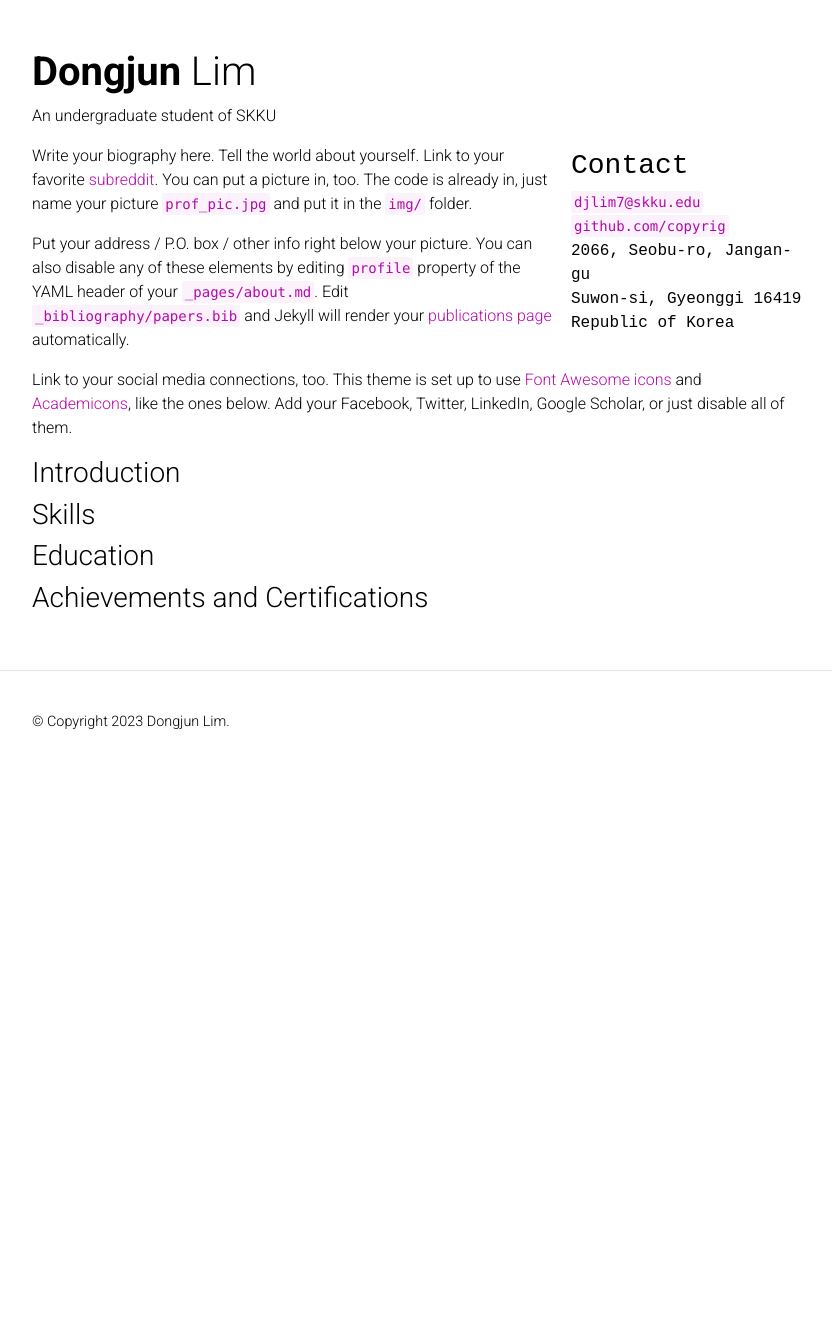
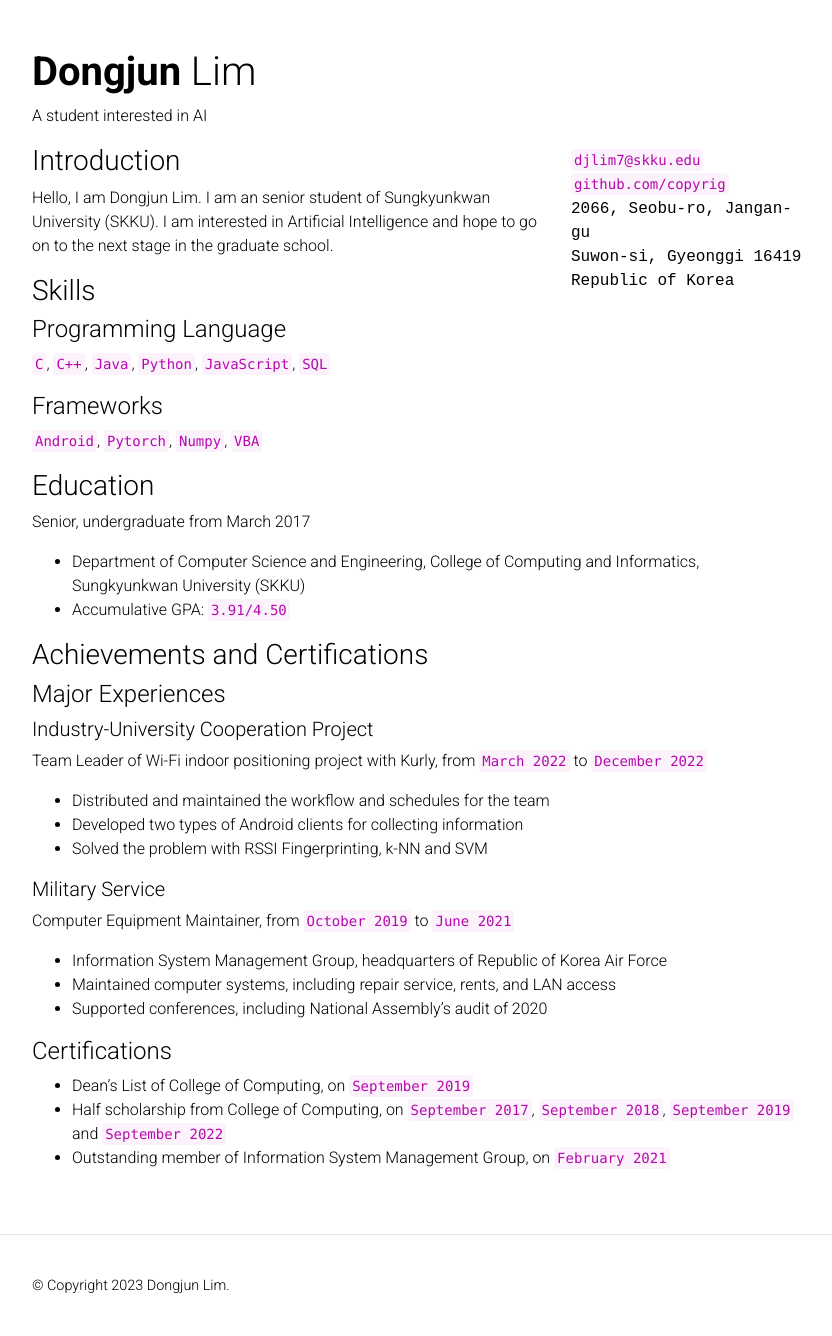
Before and after one commit to copyrig/copyrig.github.io, a Jekyll site: the page built from _pages/about.md, in a window 1280 px wide. Shown: the whole page, without its empty margins (223-1055 px from the left). Built offline with Jekyll 4.4.1, drawn with Linux system fonts in a browser that asks for light colours; comment, search, counter and statistics services are not loaded; a style sheet for code colours, icons or effects is not loaded; before the commit the page ends 900 px from its top, so only the background shows below that.

Commit message:
Add my personal info

```diff
--- a/_pages/about.md
+++ b/_pages/about.md
@@ -2,14 +2,13 @@
 layout: about
 title: about
 permalink: /
-subtitle: An undergraduate student of SKKU
+subtitle: A student interested in AI
 
 profile:
   align: right
   image: #prof_pic.jpg
   image_circular: false # crops the image to make it circular
   address: >
-    <h3>Contact</h3>
     <code class="language-plaintext highlighter-rouge"><a href="mailto://djlim7@skku.edu">djlim7@skku.edu</a></code>
     <code class="language-plaintext highlighter-rouge"><a href="https://github.com/copyrig">github.com/copyrig</a></code>
     <p>2066, Seobu-ro, Jangan-gu</p>
@@ -22,13 +21,36 @@ selected_papers: false # includes a list of papers marked as "selected={true}"
 social: false  # includes social icons at the bottom of the page
 ---
 
-Write your biography here. Tell the world about yourself. Link to your favorite [subreddit](http://reddit.com). You can put a picture in, too. The code is already in, just name your picture `prof_pic.jpg` and put it in the `img/` folder.
+### Introduction
+Hello, I am Dongjun Lim. I am an senior student of Sungkyunkwan University (SKKU). I am interested in Artificial Intelligence and hope to go on to the next stage in the graduate school.
 
-Put your address / P.O. box / other info right below your picture. You can also disable any of these elements by editing `profile` property of the YAML header of your `_pages/about.md`. Edit `_bibliography/papers.bib` and Jekyll will render your [publications page](/al-folio/publications/) automatically.
+### Skills
+#### Programming Language
+`C`, `C++`, `Java`, `Python`, `JavaScript`, `SQL`
 
-Link to your social media connections, too. This theme is set up to use [Font Awesome icons](http://fortawesome.github.io/Font-Awesome/) and [Academicons](https://jpswalsh.github.io/academicons/), like the ones below. Add your Facebook, Twitter, LinkedIn, Google Scholar, or just disable all of them.
+#### Frameworks
+`Android`, `Pytorch`, `Numpy`, `VBA`
 
-### Introduction
-### Skills
 ### Education
+Senior, undergraduate from March 2017
+* Department of Computer Science and Engineering, College of Computing and Informatics, Sungkyunkwan University (SKKU)
+* Accumulative GPA: `3.91/4.50`
+
 ### Achievements and Certifications
+#### Major Experiences
+##### Industry-University Cooperation Project
+Team Leader of Wi-Fi indoor positioning project with Kurly, from `March 2022` to `December 2022`
+* Distributed and maintained the workflow and schedules for the team
+* Developed two types of Android clients for collecting information
+* Solved the problem with RSSI Fingerprinting, k-NN and SVM
+
+##### Military Service
+Computer Equipment Maintainer, from `October 2019` to `June 2021`
+* Information System Management Group, headquarters of Republic of Korea Air Force
+* Maintained computer systems, including repair service, rents, and LAN access
+* Supported conferences, including National Assembly's audit of 2020
+
+#### Certifications
+* Dean's List of College of Computing, on `September 2019`
+* Half scholarship from College of Computing, on `September 2017`, `September 2018`, `September 2019` and `September 2022`
+* Outstanding member of Information System Management Group, on `February 2021`
```
